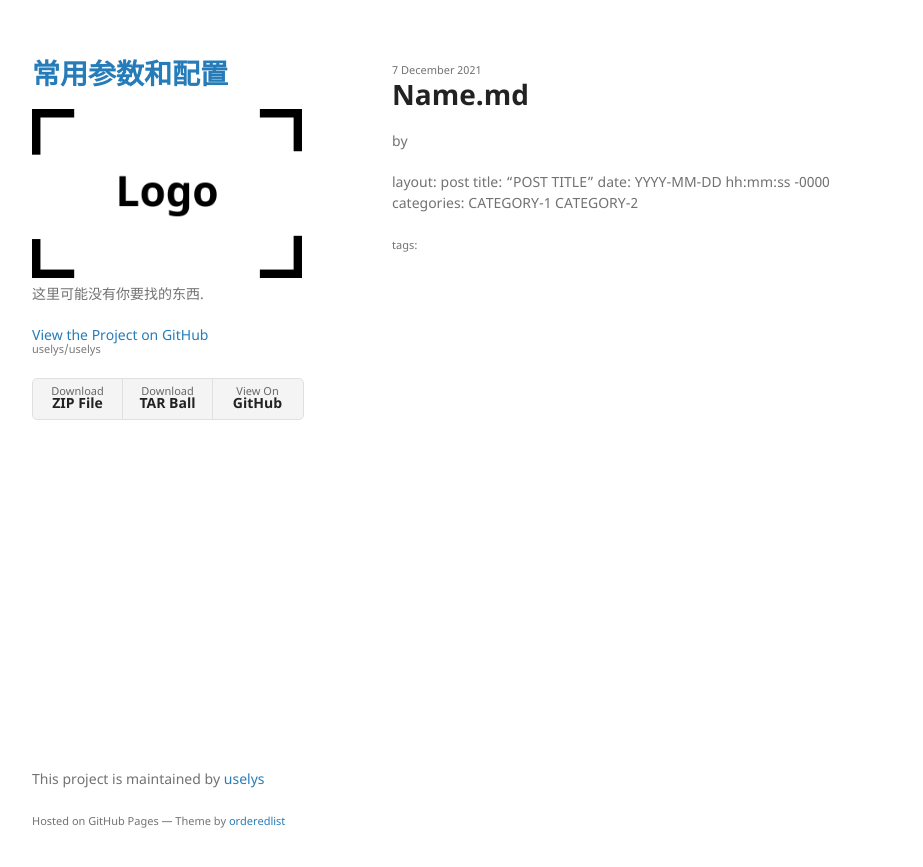
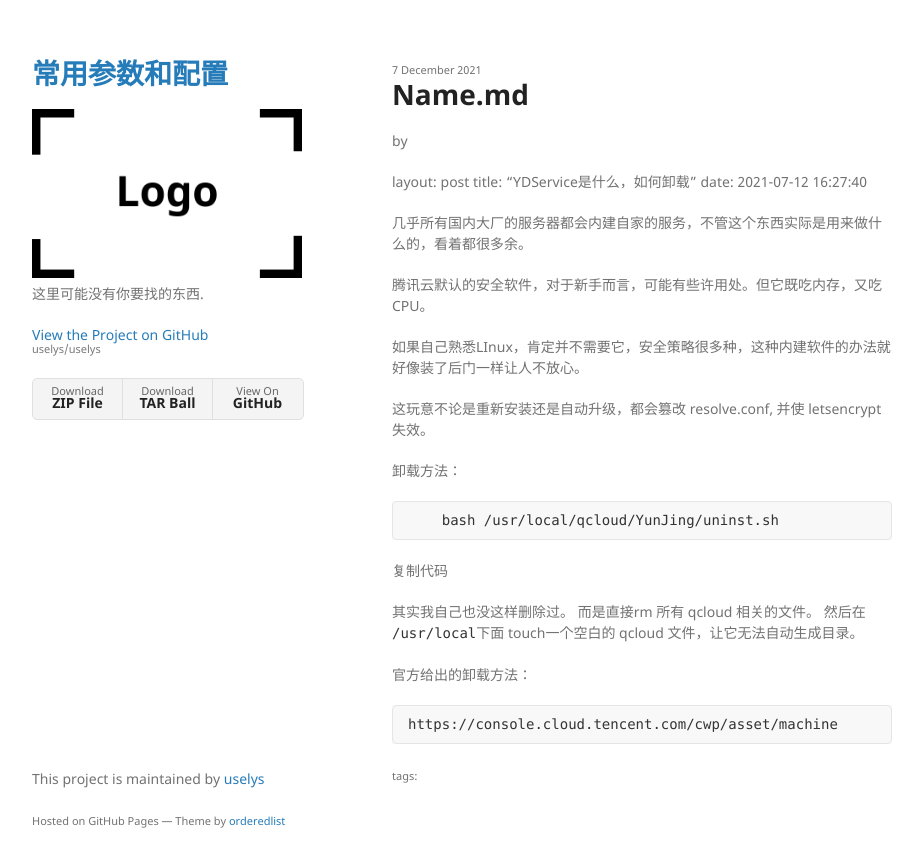
Before and after one commit to uselys/uselys, a Jekyll site: the page built from _posts/2021-12-07-name.md.md, in a window 1280 px wide. Shown: the top 867 px of the page, without its empty margins (178-1101 px from the left). Built offline with Jekyll 4.4.1, drawn with Linux system fonts in a browser that asks for light colours; our own code applies the rules of GitHub Pages for plain Markdown files.

Commit message:
Update 2021-12-07-name.md.md

````diff
--- a/_posts/2021-12-07-name.md.md
+++ b/_posts/2021-12-07-name.md.md
@@ -1,4 +1,27 @@
 layout: post
-title: "POST TITLE"
-date: YYYY-MM-DD hh:mm:ss -0000
-categories: CATEGORY-1 CATEGORY-2
+title: "YDService是什么，如何卸载"
+date: 2021-07-12 16:27:40
+
+几乎所有国内大厂的服务器都会内建自家的服务，不管这个东西实际是用来做什么的，看着都很多余。
+
+腾讯云默认的安全软件，对于新手而言，可能有些许用处。但它既吃内存，又吃CPU。
+
+如果自己熟悉LInux，肯定并不需要它，安全策略很多种，这种内建软件的办法就好像装了后门一样让人不放心。
+
+这玩意不论是重新安装还是自动升级，都会篡改 resolve.conf, 并使 letsencrypt 失效。
+
+
+卸载方法：
+```
+    bash /usr/local/qcloud/YunJing/uninst.sh
+```
+
+复制代码
+
+其实我自己也没这样删除过。 而是直接rm 所有 qcloud 相关的文件。 然后在 ```/usr/local```下面 touch一个空白的 qcloud 文件，让它无法自动生成目录。
+
+官方给出的卸载方法：
+
+```
+https://console.cloud.tencent.com/cwp/asset/machine
+```
````
